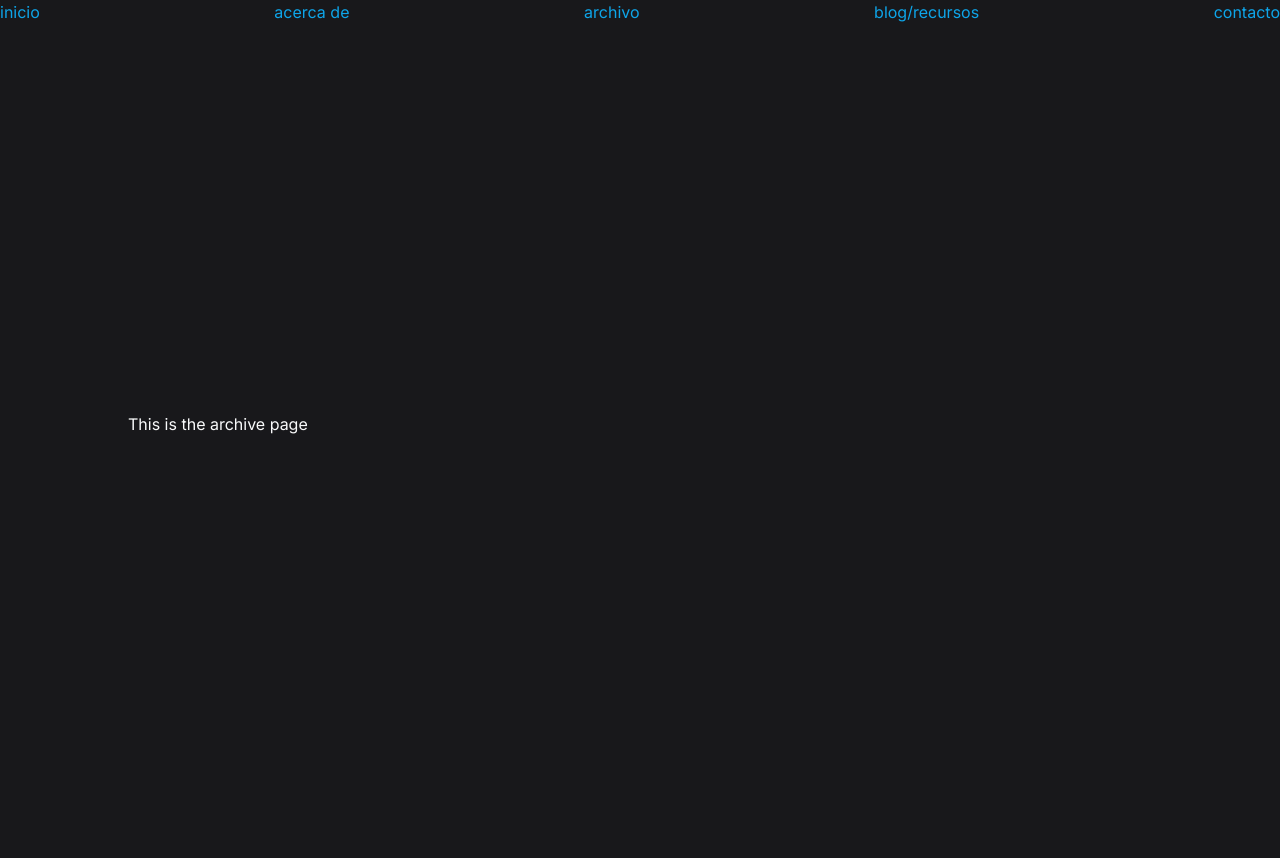
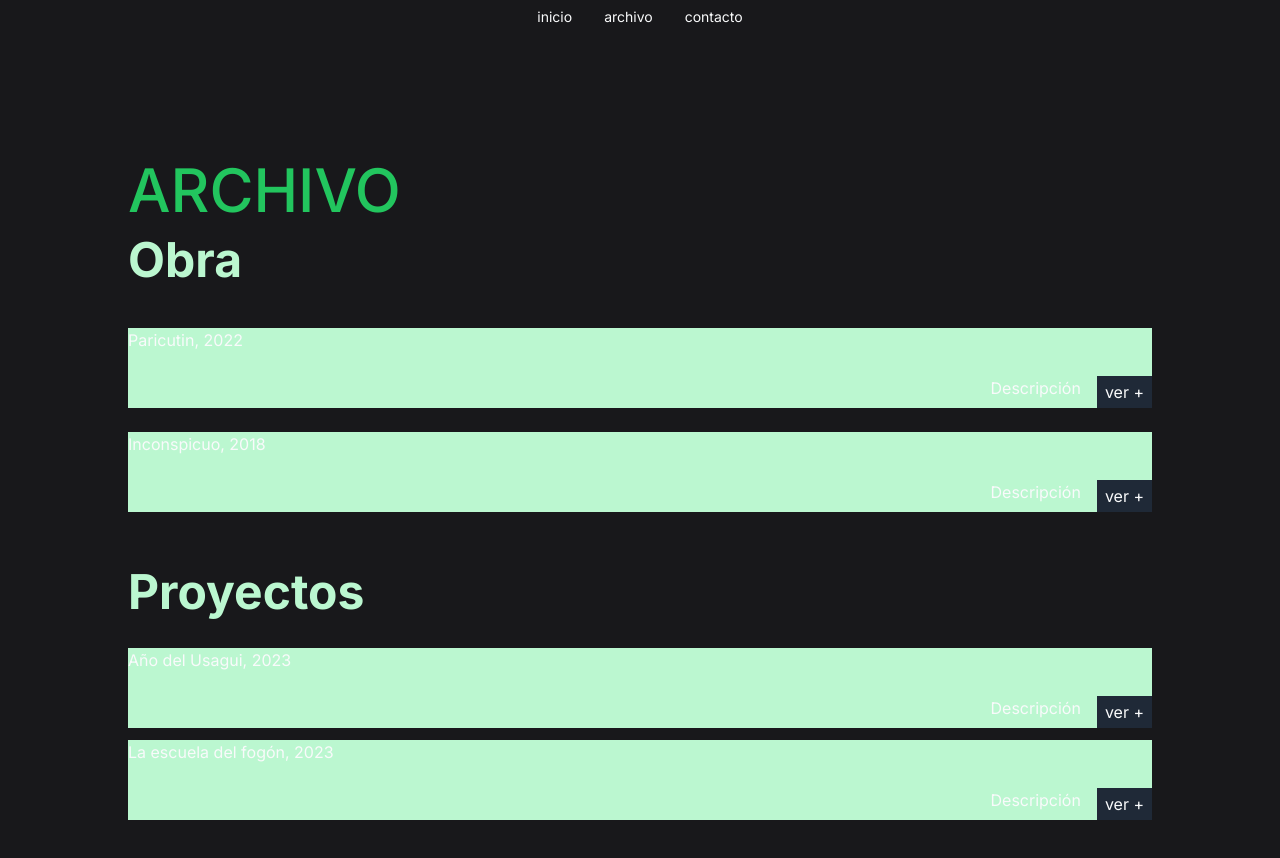
Before and after one commit to Sbector/productor, a Next.js app: page /archive in a window 1280 px wide. Shown: the top 858 px of the page. Before the commit the page ends 824 px from the top, so only its background shows below. Built offline with nearby package versions, Linux system fonts and the light colour scheme.

Commit message:
Archive page

```diff
--- a/app/about/page.jsx
+++ b/app/about/page.jsx
@@ -6,7 +6,7 @@ import Wrapper from "../components/Wrapper";
 export default function AboutPage() {
     return (
         <main id="about">
-            <Wrapper className="w-200">
+            <Wrapper className="w-200 snap-start">
                 <h1 className="
                 text-2xl text-green-500 font-bold
                 pb-3
--- a/app/archive/page.jsx
+++ b/app/archive/page.jsx
@@ -1,7 +1,20 @@
+import Wrapper from "../components/Wrapper";
+import Bento from "../components/Bento";
+
 export default function ArchivePage() {
     return (
-        <main>
-            <p>This is the archive page</p>
-        </main>
+        <Wrapper className="relative flex-col gap-4 place-content-end">
+            <h1
+                className="text-3xl text-green-500 font-medium uppercase
+                        md:text-4xl
+                        lg:text-5xl
+                        xl:text-6xl
+                        ">
+                Archivo
+            </h1>
+                <Bento>
+                    Obra
+                </Bento>
+        </Wrapper>
     )
 }
--- /dev/null
+++ b/app/components/Bento.jsx
@@ -0,0 +1,28 @@
+import BentoItem from "./BentoItem";
+
+export default function Bento({ children }) {
+    return (
+        <section className="flex flex-col gap-14">
+            <div className="flex flex-col gap-6">
+                <h2 className="
+                text-2xl text-green-200 font-bold
+                pb-3
+                md:text-3xl md:pb-4
+                xl:text-5xl lg:pb-5
+                ">Obra</h2>
+                <BentoItem>Paricutin, 2022</BentoItem>
+                <BentoItem>Inconspicuo, 2018</BentoItem>
+            </div>
+            <div className="flex flex-col gap-3">
+                <h2 className="
+                text-2xl text-green-200 font-bold
+                pb-3
+                md:text-3xl md:pb-4
+                xl:text-5xl lg:pb-5
+                ">Proyectos</h2>
+                <BentoItem>Año del Usagui, 2023</BentoItem>
+                <BentoItem>La escuela del fogón, 2023</BentoItem>
+            </div>
+        </section>
+    )
+}
--- /dev/null
+++ b/app/components/BentoItem.jsx
@@ -0,0 +1,21 @@
+import Button from "./Button";
+
+export default function BentoItem({ children }) {
+    return (
+        <div>
+            <div
+                className="
+            relative
+            bg-green-200
+            h-60
+            landscape:h-20
+            ">
+                <h1 className="absolute top-0 left-0">{children}</h1>
+                <div className="absolute flex flex-row gap-4 bottom-0 right-0">
+                    <p >Descripción</p>
+                    <Button href="#">ver +</Button>
+                </div>
+            </div>
+        </div>
+    )
+}
--- a/app/components/Header.jsx
+++ b/app/components/Header.jsx
@@ -2,8 +2,6 @@ import Nav from "./Nav"
 
 export default function Header() {
     return (
-
-            <Nav/>
-
+        <Nav />
     )
 }
--- a/app/components/HomeNav.jsx
+++ b/app/components/HomeNav.jsx
@@ -5,9 +5,13 @@ const links = [{
     label: 'acerca de',
     route: '#about'
 }, {
+    label: 'archivo',
+    route: '/archive'
+}, {
+
     label: 'contacto',
     route: '#contacto'
-},]
+}]
 
 export default function HomeNav() {
     return (
@@ -20,14 +24,14 @@ export default function HomeNav() {
                 lg:gap-10
                 ">
                     {links.map(({ label, route }) => (
-                        <li key={label} className="
+                        <li key={label} >
+                            <Link href={route} className="
                         text-3xl font-medium uppercase
                         hover:text-green-500 hover:-mx-1 hover:underline transition-all
                         md:text-4xl
                         lg:text-5xl
                         xl:text-6xl
-                        ">
-                            <Link href={route}>{label}</Link>
+                        ">{label}</Link>
                         </li>
                     ))}
                 </ul>
--- a/app/components/Nav.jsx
+++ b/app/components/Nav.jsx
@@ -2,28 +2,23 @@ import Link from "next/link"
 
 const links = [{
     label: 'inicio',
-    route: './'
-},{
-    label: 'acerca de',
-    route: './#about'
-},{
+    route: '/'
+}, {
     label: 'archivo',
-    route: './archive'
-},{
-    label: 'blog/recursos',
-    route: './blog'
-},{
+    route: '/archive'
+
+}, {
     label: 'contacto',
-    route: './contact'
+    route: '/#contacto'
 }]
 
 export default function Nav() {
     return (
-        <nav>
-            <ul className="flex justify-between text-sky-500">
-                {links.map(({label,route}) => (
+        <nav className="absolute top-0 pt-1 z-50 w-screen h-8 bg-zinc-900">
+            <ul className="flex justify-center w-auto mx-auto gap-4">
+                {links.map(({ label, route }) => (
                     <li key={route}>
-                        <Link href={route}>{label}</Link>
+                        <Link href={route} className="text-sm py-1 px-2 hover:text-green-500 hover:underline transition-all">{label}</Link>
                     </li>
                 ))}
             </ul>
--- a/app/components/Video.jsx
+++ b/app/components/Video.jsx
@@ -2,9 +2,13 @@ export default function Video() {
     return (
         <div className="w-full relative">
             <video
-                className="absolute w-full h-screen -z-40 object-cover portrait:object-[-275px_0px] md:object-center"
-                src="./web.mp4" autoPlay loop playsInline muted style={{ clipPath: 'polygon(0 0, 100% 0, 100% 99.9%, 0 99.9%)' }}
-                >
+                className="absolute w-full h-screen -z-40 object-cover portrait:object-[-275px_0px]"
+                src="./web.mp4"
+                autoPlay
+                loop
+                playsInline
+                muted
+            >
             </video>
         </div>
     )
--- a/app/page.jsx
+++ b/app/page.jsx
@@ -5,7 +5,7 @@ import HomeNav from "./components/HomeNav";
 
 export default function Home() {
   return (
-    <div className="relative">
+    <div id="home" className="relative">
       <Video/>
       <HomeNav />
       <AboutPage/>
```
